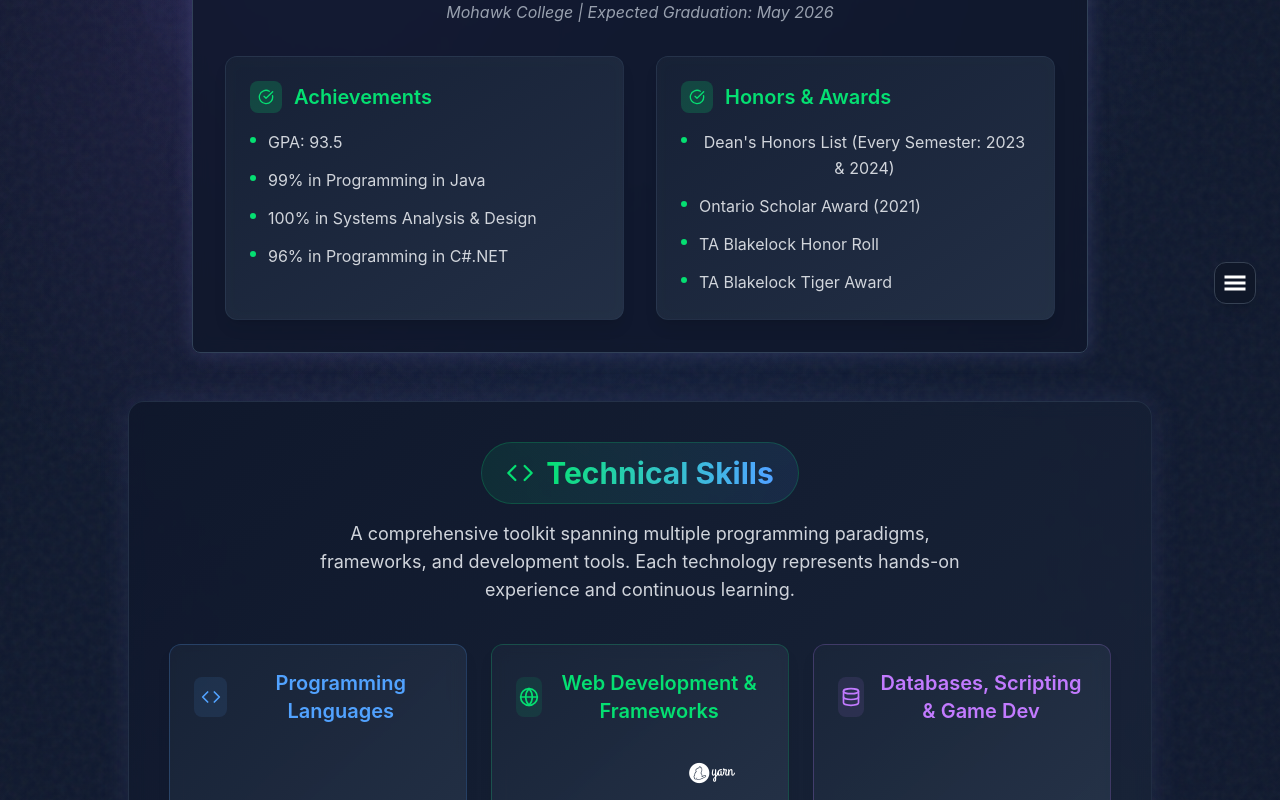
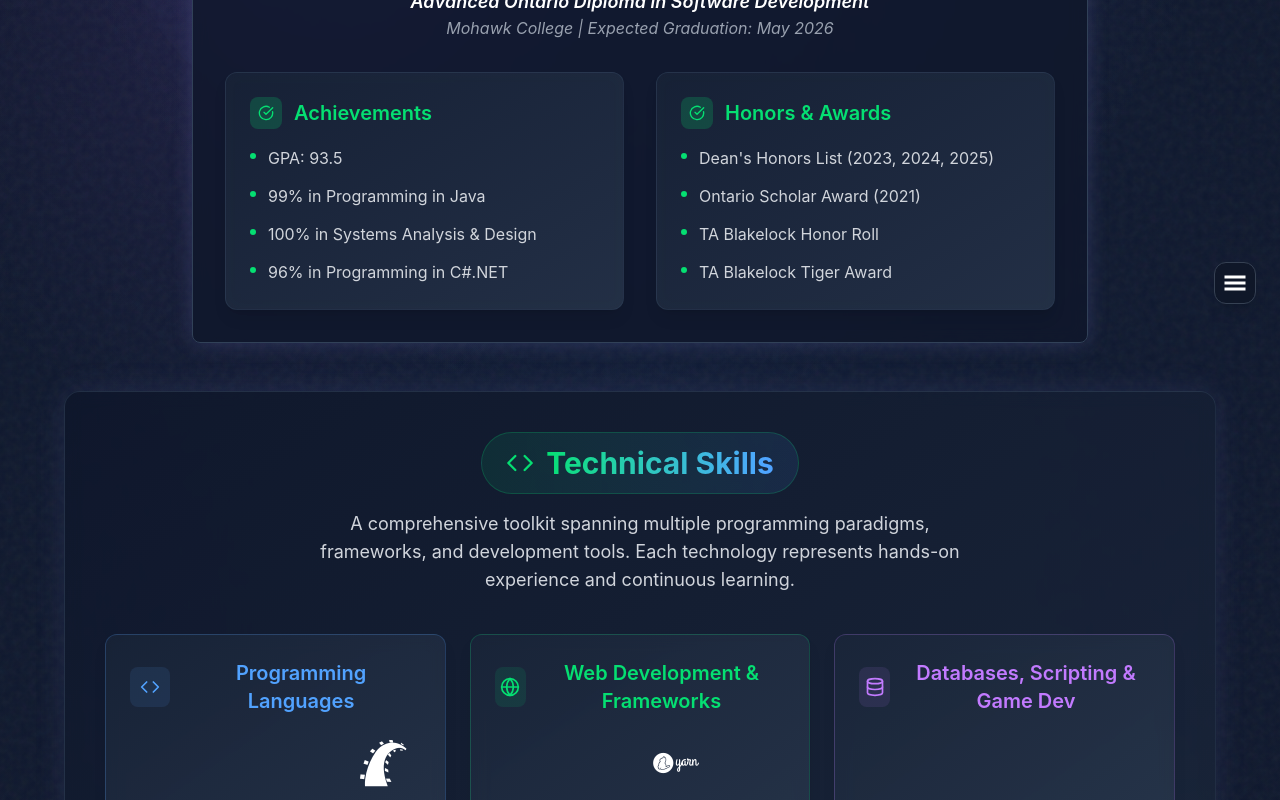
Before and after one commit to brendanddev/brendans-website, a React (Vite) app in the folder frontend/: page /about in a window 1280 px wide. Shown: the part 480-1280 px from the top of the page. Built offline with nearby package versions, Linux system fonts and the light colour scheme.

Commit message:
Update about page to use new modal

```diff
--- a/frontend/src/data/educationData.js
+++ b/frontend/src/data/educationData.js
@@ -16,7 +16,7 @@ const achievements = [
 
 // Data for honors section
 const honors = [
-    "Dean's Honors List (Every Semester: 2023 & 2024)",
+    "Dean's Honors List (2023, 2024, 2025)",
     "Ontario Scholar Award (2021)",
     "TA Blakelock Honor Roll",
     "TA Blakelock Tiger Award"
--- a/frontend/src/pages/About.jsx
+++ b/frontend/src/pages/About.jsx
@@ -1,22 +1,22 @@
 
 /**
  * @file About.jsx
- * @author Brendan Dileo, July 2025
+ * @author Brendan Dileo
  *
- * The About page for my portfolio-website
+ * Enhanced About page with modern design, improved UX, and visual storytelling
 */
 
 import Header from "../components/Header/Header";
 import PageWrapper from "../components/common/PageWrapper";
-import Modal from "../components/common/Modal";
 import IntroActions from "../components/About/IntroActions";
 import EducationCard from "../components/About/EducationCard";
 import SkillsCard from "../components/About/SkillsCard";
+import StoryModal from "../components/About/StoryModal";
 import LoadingSpinner from '../components/Spinner/LoadingSpinner';
 
 import { useState } from "react";
 import useLoading from '../hooks/useLoading';
-
+import { motion } from "framer-motion";
 
 const About = () => {
   const [modalOpen, setModalOpen] = useState(false);
@@ -26,27 +26,34 @@ const About = () => {
 
   return (
     <PageWrapper>
-      <div className="relative z-10 w-full max-w-5xl mx-auto text-center">
-        <Header
-          title="About Me"
-          subtitle="Who am I? Here's a bit about me."
-        />
+      <div className="relative z-10 w-full max-w-7xl mx-auto text-center">
 
+        <motion.div
+          initial={{ opacity: 0, y: 30 }}
+          animate={{ opacity: 1, y: 0 }}
+          transition={{ duration: 0.8, ease: "easeOut" }}
+          className="mb-12"
+        >
+          <Header
+            title="About Me"
+            subtitle="Who am I? Here's a bit about me."
+          />
+        </motion.div>
+
+        {/* Action buttons */}
         <IntroActions onReadStory={() => setModalOpen(true)} />
 
-        {/* Modal */}
-        <Modal isOpen={modalOpen} onClose={() => setModalOpen(false)}>
-          <h2 className="text-2xl font-bold text-green-400 mb-4">My Story</h2>
-          <p className="text-gray-300">
-            Hi, I'm a Software Development student and Aspiring Full Stack Developer with a passion for technology and creating.
-          </p>
-        </Modal>
+        {/* Content sections */}
+        <div className="space-y-16">
+          {/* Education section */}
+          <EducationCard />
 
-        {/* Education Section */}
-        <EducationCard />
+          {/* Skills section */}
+          <SkillsCard />
+        </div>
 
-        {/* Skills Section */}
-        <SkillsCard />
+        {/* Story modal triggered by button */}
+        <StoryModal isOpen={modalOpen} onClose={() => setModalOpen(false)} />
       </div>
     </PageWrapper>
   );
```
